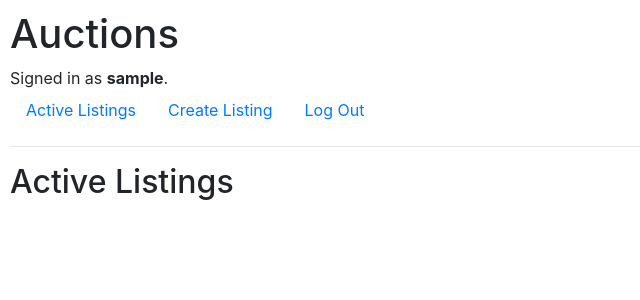
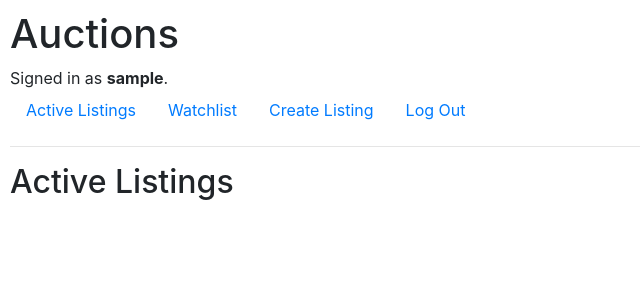
Before and after one commit to eidenlmt/Commerce, a Django app: page / in a window 1280 px wide. Shown: the top 300 px of the page, without its empty margins (0-640 px from the left). Run offline with Django 3.2, Linux system fonts and the light colour scheme; the visitor is signed in with stand-in values (Sample User, id 1); data that the repository does not hold is empty; some libraries are stand-ins or nearby versions.

Commit message:
Add list watchlist to views.py

```diff
--- a/auctions/templates/auctions/layout.html
+++ b/auctions/templates/auctions/layout.html
@@ -22,13 +22,17 @@
       <li class="nav-item">
         <a class="nav-link" href="{% url 'index' %}">Active Listings</a>
       </li>
+      {% if user.is_authenticated %}
+      <li class="nav-item">
+        <a class="nav-link" href="{% url 'watchlist_view' %}">Watchlist</a>
+      </li>
       <li class="nav-item">
         <a class="nav-link" href="{% url 'create' %}">Create Listing</a>
       </li>
-      {% if user.is_authenticated %}
       <li class="nav-item">
         <a class="nav-link" href="{% url 'logout' %}">Log Out</a>
       </li>
+
       {% else %}
       <li class="nav-item">
         <a class="nav-link" href="{% url 'login' %}">Log In</a>
--- a/auctions/urls.py
+++ b/auctions/urls.py
@@ -10,5 +10,8 @@ urlpatterns = [
     path("logout", views.logout_view, name="logout"),
     path("register", views.register, name="register"),
     path("create", views.create_listing, name="create"),
-    path('listing/<str:listing_title>', views.listing_view, name="listing_view")
+    path("listing/<str:listing_title>", views.listing_view, name="listing_view"),
+    path("watchlist", views.watchlist_view, name="watchlist_view"),
+    path("<str:listing_title>", views.watchlist_add, name="watchlist_add")
+
 ] + static(settings.MEDIA_URL, document_root=settings.MEDIA_ROOT)
--- a/auctions/views.py
+++ b/auctions/views.py
@@ -6,6 +6,8 @@ from django.urls import reverse
 
 from .models import User, listings
 from .forms import CreateListingsForm
+
+watchlist = ["item1", "item2"]
 
 
 def index(request):
@@ -80,5 +82,21 @@ def create_listing(request):
 def listing_view(request, listing_title):
     listing = listings.objects.get(title=listing_title)
     return render(request, "auctions/listings.html", {
-        "listings": listing
+        "listing": listing
     })
+
+
+def watchlist_view(request):
+    if "watchlist" not in request.session:
+        request.session["watchlist"] = []
+    return render(request, "auctions/watchlist.html", {
+        "watchlist": request.session["watchlist"],
+        "listings": listings.objects.all()
+    })
+
+
+def watchlist_add(request, listing_title):
+    if request.method == "POST":
+        request.session["watchlist"] += [listing_title]
+
+    return HttpResponseRedirect(reverse("watchlist_view"))
```
Also changed, not shown: auctions/templates/auctions/listings.html (+4 -3 lines), auctions/templates/auctions/watchlist.html (+7 -2 lines).
